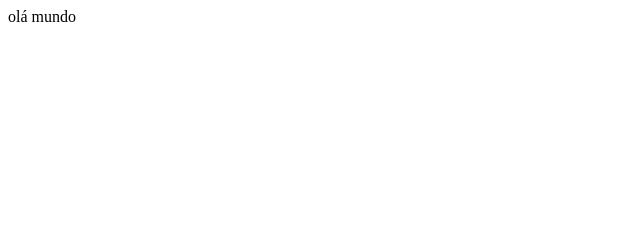
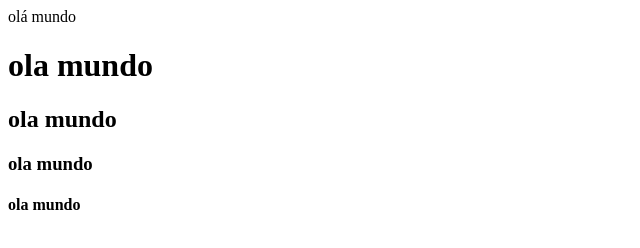
Before and after one commit to kasapia/meuprimeirosite2, a plain HTML site: page index.html in a window 1280 px wide. Shown: the whole page, without its empty margins (0-640 px from the left). Drawn offline with Linux system fonts and the light colour scheme.

Commit message:
ola mundo

```diff
--- a/index.html
+++ b/index.html
@@ -1 +1,6 @@
 olá mundo
+
+<h1>ola mundo<h2>
+    <h2>ola mundo</h2>
+<h3>ola mundo
+    <h4>ola mundo</h4>
```
